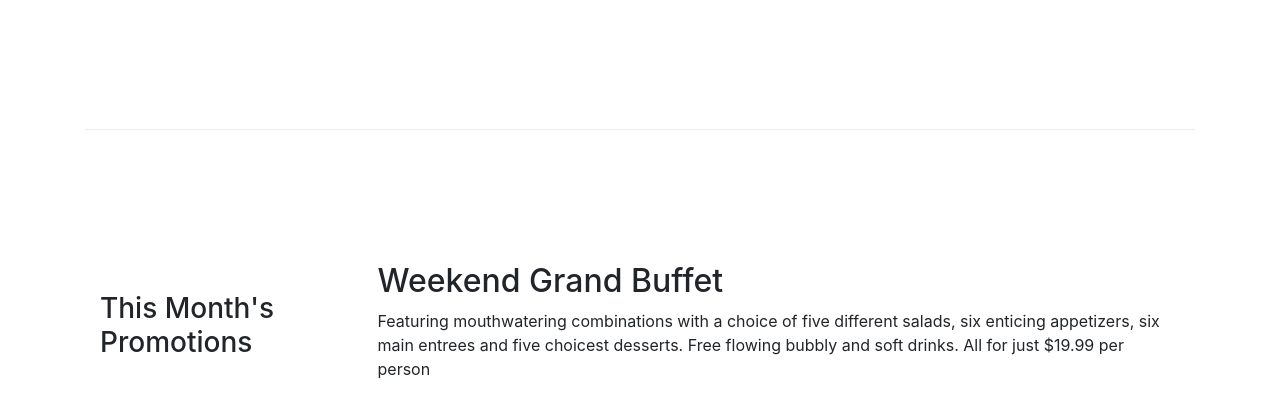
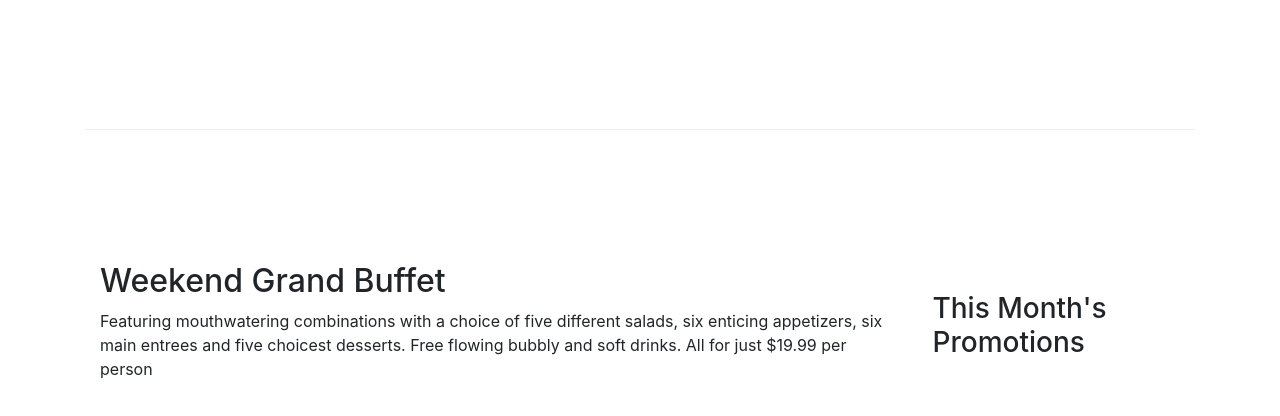
Before and after one commit to tri135790/bootstrap, a website: page index.html in a window 1280 px wide. Shown: the part 604-1020 px from the top of the page. Drawn offline with nearby package versions, Linux system fonts and the light colour scheme.

Commit message:
Media and Imagesssss

```diff
--- a/index.html
+++ b/index.html
@@ -65,10 +65,10 @@
 
 
         <div class="row row-content align-items-center">
-            <div class="col-12 col-sm-4  col-md-3 align-items-center">
+            <div class="col-12 col-sm-4 order-sm-last col-md-3 align-items-center">
                 <h3>This Month's Promotions</h3>
             </div>
-            <div class="col col-sm  col-md">
+            <div class="col col-sm order-sm-first col-md">
                 <h2>Weekend Grand Buffet</h2>
                 <p  class="d-none d-sm-block">Featuring mouthwatering combinations with a choice of five different salads, six enticing appetizers, six main entrees and five choicest desserts. Free flowing bubbly and soft drinks. All for just $19.99 per person </p>
             </div>
```
